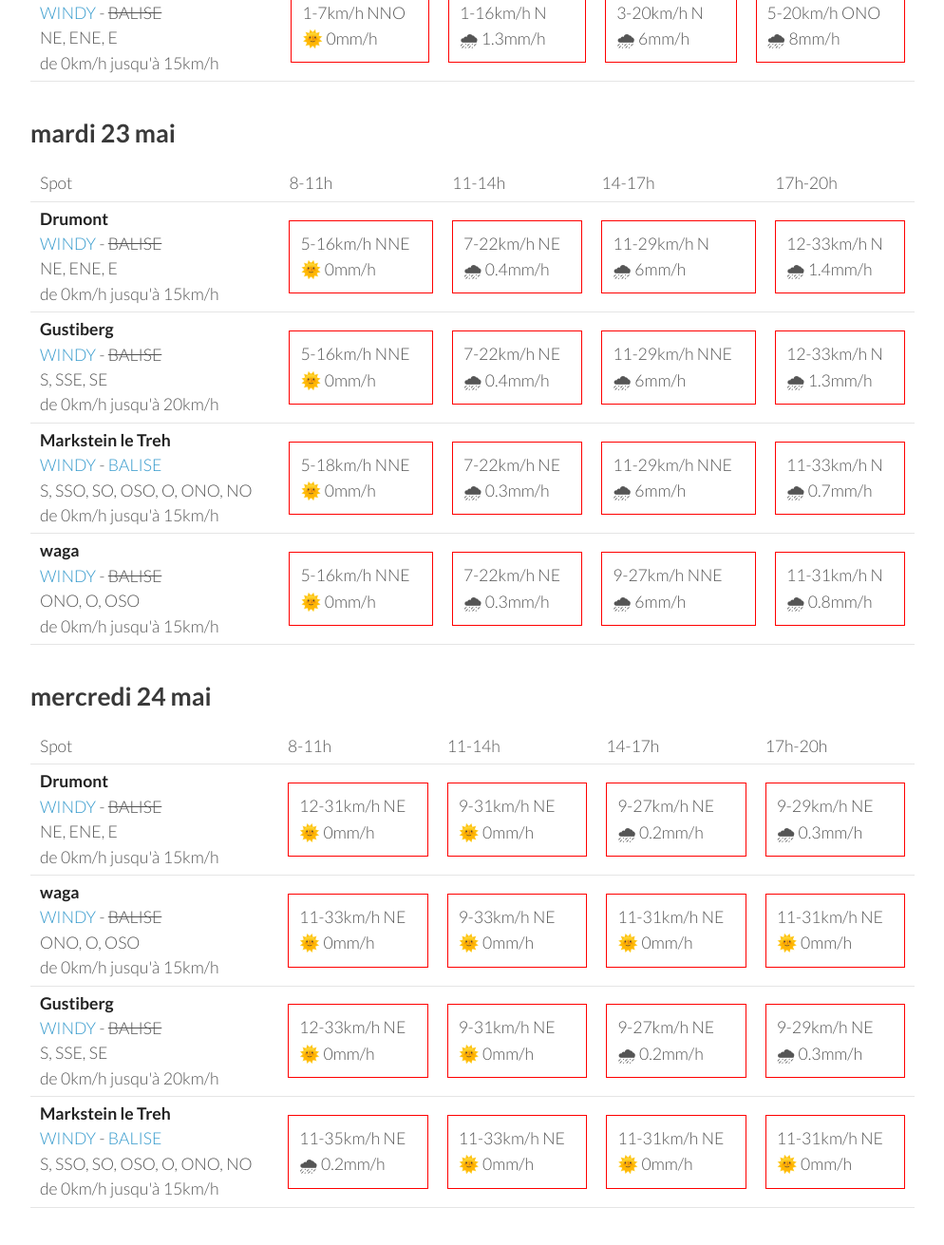
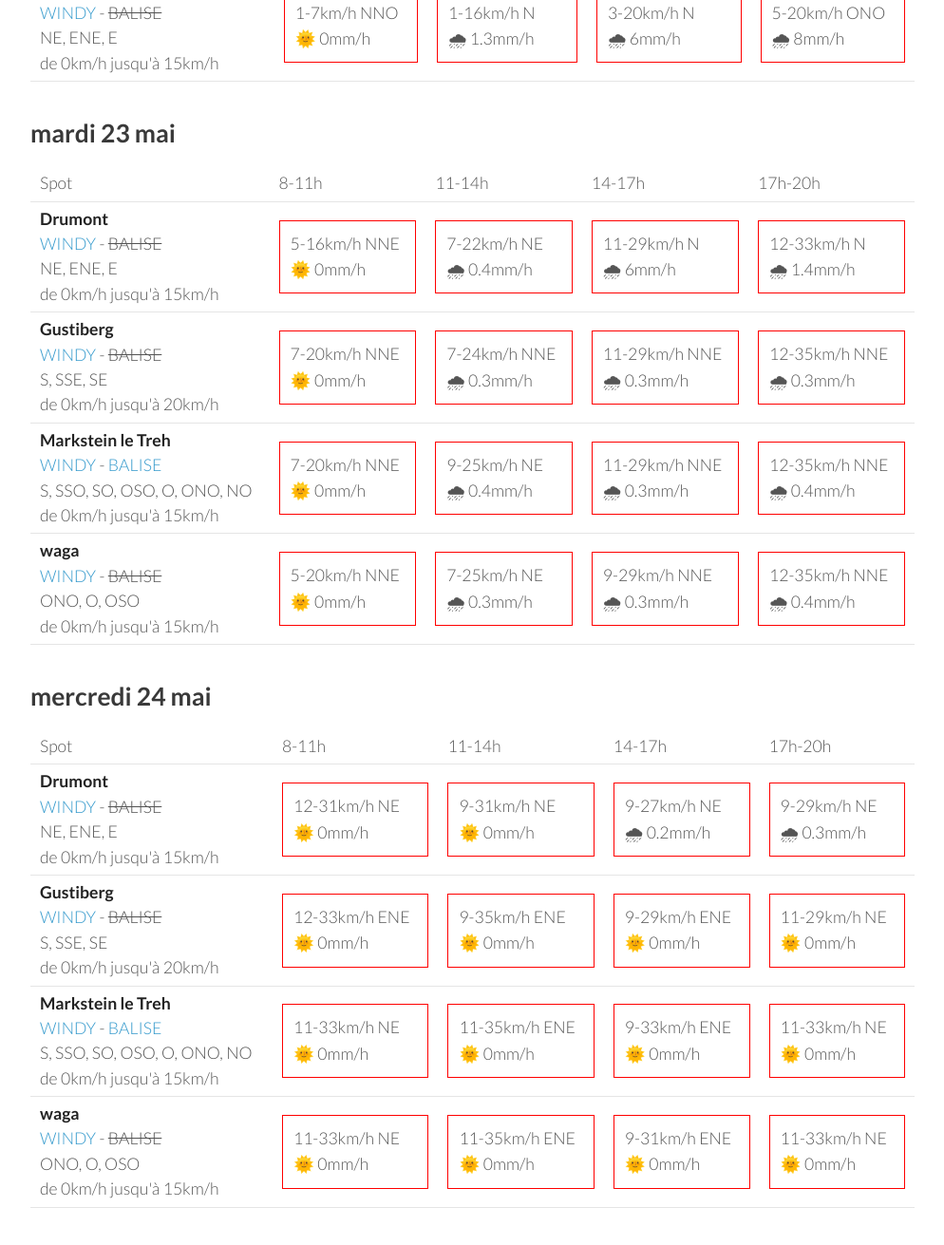
Before and after one commit to parapente-dans-le-nord/parapente-dans-le-nord.github.io, a Jekyll site: the page built from vosges.markdown, in a window 1280 px wide and 1400 px high, scrolled down 2525 px. Shown: the top 1311 px of the window at 95% size, without its empty margins (26-1020 px from the left). Built offline with Jekyll 4.4.1, drawn with Linux system fonts in a browser that asks for light colours; some of the changed text lies outside the part shown.

Commit message:
update index.markdown

```diff
--- a/vosges.markdown
+++ b/vosges.markdown
@@ -25,26 +25,17 @@ page mise à jour le vendredi 19 mai 17:16
         <td><strong>Drumont</strong><br><a href="https://windy.com/47.898/6.919?47.687,6.919,9,m:eYYagmG">WINDY</a> - <span class="no-balise"> BALISE </span><br> <span class="vent-favorable">NE, ENE, E</span><br><span class="force-vent">de 0km/h jusqu'à 15km/h</span> </td>
 
             <td><div class="not-flyable"><p>0-0km/h NA</p><p>🌧️ 0mm/h</p></div></td>
-            <td><div class="not-flyable"><p>12-33km/h NE</p><p>🌞 0mm/h</p></div></td>
-            <td><div class="not-flyable"><p>11-33km/h ENE</p><p>🌞 0mm/h</p></div></td>
-            <td><div class="not-flyable"><p>11-29km/h ENE</p><p>🌞 0mm/h</p></div></td>
-
-    </tr>
-<tr>
-        <td><strong>Gustiberg</strong><br><a href="https://windy.com/47.894/6.934?47.891,6.934,15,m:eYYagmI">WINDY</a> - <span class="no-balise"> BALISE </span><br> <span class="vent-favorable">S, SSE, SE</span><br><span class="force-vent">de 0km/h jusqu'à 20km/h</span> </td>
-
             <td><div class="not-flyable"><p>0-0km/h NA</p><p>🌧️ 0mm/h</p></div></td>
-            <td><div class="not-flyable"><p>11-29km/h NE</p><p>🌞 0mm/h</p></div></td>
-            <td><div class="not-flyable"><p>12-33km/h ENE</p><p>🌞 0mm/h</p></div></td>
-            <td><div class="not-flyable"><p>9-29km/h NE</p><p>🌞 0mm/h</p></div></td>
+            <td><div class="not-flyable"><p>0-0km/h NA</p><p>🌧️ 0mm/h</p></div></td>
+            <td><div class="not-flyable"><p>11-35km/h NE</p><p>🌞 0mm/h</p></div></td>
 
     </tr>
 <tr>
         <td><strong>Markstein le Treh</strong><br><a href="https://windy.com/47.926/7.012?47.505,7.012,8,m:eY1agmQ">WINDY</a> - <span class=""><a href="http://www.balisemeteo.com/balise.php?idBalise=136">BALISE</a> </span><br> <span class="vent-favorable">S, SSO, SO, OSO, O, ONO, NO</span><br><span class="force-vent">de 0km/h jusqu'à 15km/h</span> </td>
 
             <td><div class="not-flyable"><p>0-0km/h NA</p><p>🌧️ 0mm/h</p></div></td>
-            <td><div class="not-flyable"><p>18-48km/h ENE</p><p>🌞 0mm/h</p></div></td>
-            <td><div class="not-flyable"><p>16-42km/h ENE</p><p>🌞 0mm/h</p></div></td>
+            <td><div class="not-flyable"><p>0-0km/h NA</p><p>🌧️ 0mm/h</p></div></td>
+            <td><div class="not-flyable"><p>0-0km/h NA</p><p>🌧️ 0mm/h</p></div></td>
             <td><div class="not-flyable"><p>14-37km/h ENE</p><p>🌞 0mm/h</p></div></td>
 
     </tr>
@@ -52,9 +43,18 @@ page mise à jour le vendredi 19 mai 17:16
         <td><strong>waga</strong><br><a href="https://windy.com/47.903/6.996?47.900,6.983,15">WINDY</a> - <span class="no-balise"> BALISE </span><br> <span class="vent-favorable">ONO, O, OSO</span><br><span class="force-vent">de 0km/h jusqu'à 15km/h</span> </td>
 
             <td><div class="not-flyable"><p>0-0km/h NA</p><p>🌧️ 0mm/h</p></div></td>
-            <td><div class="not-flyable"><p>14-50km/h ENE</p><p>🌞 0mm/h</p></div></td>
+            <td><div class="not-flyable"><p>0-0km/h NA</p><p>🌧️ 0mm/h</p></div></td>
+            <td><div class="not-flyable"><p>0-0km/h NA</p><p>🌧️ 0mm/h</p></div></td>
             <td><div class="not-flyable"><p>14-42km/h ENE</p><p>🌞 0mm/h</p></div></td>
-            <td><div class="not-flyable"><p>12-37km/h ENE</p><p>🌞 0mm/h</p></div></td>
+
+    </tr>
+<tr>
+        <td><strong>Gustiberg</strong><br><a href="https://windy.com/47.894/6.934?47.891,6.934,15,m:eYYagmI">WINDY</a> - <span class="no-balise"> BALISE </span><br> <span class="vent-favorable">S, SSE, SE</span><br><span class="force-vent">de 0km/h jusqu'à 20km/h</span> </td>
+
+            <td><div class="not-flyable"><p>0-0km/h NA</p><p>🌧️ 0mm/h</p></div></td>
+            <td><div class="not-flyable"><p>0-0km/h NA</p><p>🌧️ 0mm/h</p></div></td>
+            <td><div class="not-flyable"><p>0-0km/h NA</p><p>🌧️ 0mm/h</p></div></td>
+            <td><div class="not-flyable"><p>9-31km/h NE</p><p>🌞 0mm/h</p></div></td>
 
     </tr>
 
@@ -76,40 +76,40 @@ page mise à jour le vendredi 19 mai 17:16
 <tr>
         <td><strong>Drumont</strong><br><a href="https://windy.com/47.898/6.919?47.687,6.919,9,m:eYYagmG">WINDY</a> - <span class="no-balise"> BALISE </span><br> <span class="vent-favorable">NE, ENE, E</span><br><span class="force-vent">de 0km/h jusqu'à 15km/h</span> </td>
 
-            <td><div class="not-flyable"><p>9-22km/h E</p><p>🌞 0mm/h</p></div></td>
-            <td><div class="not-flyable"><p>7-27km/h E</p><p>🌞 0mm/h</p></div></td>
-            <td><div class="not-flyable"><p>7-22km/h E</p><p>🌞 0mm/h</p></div></td>
-            <td><div class="not-flyable"><p>7-24km/h ENE</p><p>🌞 0mm/h</p></div></td>
+            <td><div class="not-flyable"><p>11-25km/h ENE</p><p>🌞 0mm/h</p></div></td>
+            <td><div class="not-flyable"><p>9-29km/h E</p><p>🌞 0mm/h</p></div></td>
+            <td><div class="not-flyable"><p>7-22km/h ENE</p><p>🌞 0mm/h</p></div></td>
+            <td><div class="not-flyable"><p>9-27km/h NE</p><p>🌞 0mm/h</p></div></td>
 
 
     </tr>
 <tr>
         <td><strong>Gustiberg</strong><br><a href="https://windy.com/47.894/6.934?47.891,6.934,15,m:eYYagmI">WINDY</a> - <span class="no-balise"> BALISE </span><br> <span class="vent-favorable">S, SSE, SE</span><br><span class="force-vent">de 0km/h jusqu'à 20km/h</span> </td>
 
-            <td><div class="not-flyable"><p>5-14km/h ENE</p><p>🌞 0mm/h</p></div></td>
-            <td><div class="not-flyable"><p>7-24km/h E</p><p>🌞 0mm/h</p></div></td>
-            <td><div class="not-flyable"><p>7-22km/h E</p><p>🌞 0mm/h</p></div></td>
+            <td><div class="not-flyable"><p>5-16km/h ENE</p><p>🌞 0mm/h</p></div></td>
+            <td><div class="not-flyable"><p>9-25km/h E</p><p>🌞 0mm/h</p></div></td>
             <td><div class="not-flyable"><p>7-22km/h ENE</p><p>🌞 0mm/h</p></div></td>
+            <td><div class="not-flyable"><p>9-22km/h NE</p><p>🌞 0mm/h</p></div></td>
 
 
     </tr>
 <tr>
         <td><strong>waga</strong><br><a href="https://windy.com/47.903/6.996?47.900,6.983,15">WINDY</a> - <span class="no-balise"> BALISE </span><br> <span class="vent-favorable">ONO, O, OSO</span><br><span class="force-vent">de 0km/h jusqu'à 15km/h</span> </td>
 
-            <td><div class="not-flyable"><p>0-9km/h NNE</p><p>🌞 0mm/h</p></div></td>
-            <td><div class="not-flyable"><p>5-18km/h E</p><p>🌞 0mm/h</p></div></td>
-            <td><div class="not-flyable"><p>9-27km/h ENE</p><p>🌞 0mm/h</p></div></td>
-            <td><div class="not-flyable"><p>9-27km/h ENE</p><p>🌞 0mm/h</p></div></td>
+            <td><div class="not-flyable"><p>3-12km/h SO</p><p>🌞 0mm/h</p></div></td>
+            <td><div class="not-flyable"><p>5-22km/h E</p><p>🌞 0mm/h</p></div></td>
+            <td><div class="not-flyable"><p>11-31km/h ENE</p><p>🌞 0mm/h</p></div></td>
+            <td><div class="not-flyable"><p>12-35km/h NE</p><p>🌞 0mm/h</p></div></td>
 
 
     </tr>
 <tr>
         <td><strong>Markstein le Treh</strong><br><a href="https://windy.com/47.926/7.012?47.505,7.012,8,m:eY1agmQ">WINDY</a> - <span class=""><a href="http://www.balisemeteo.com/balise.php?idBalise=136">BALISE</a> </span><br> <span class="vent-favorable">S, SSO, SO, OSO, O, ONO, NO</span><br><span class="force-vent">de 0km/h jusqu'à 15km/h</span> </td>
 
-            <td><div class="not-flyable"><p>14-44km/h ENE</p><p>🌞 0mm/h</p></div></td>
-            <td><div class="not-flyable"><p>11-35km/h ENE</p><p>🌞 0mm/h</p></div></td>
-            <td><div class="not-flyable"><p>11-31km/h ENE</p><p>🌞 0mm/h</p></div></td>
-            <td><div class="not-flyable"><p>11-29km/h ENE</p><p>🌞 0mm/h</p></div></td>
+            <td><div class="not-flyable"><p>16-38km/h ENE</p><p>🌞 0mm/h</p></div></td>
+            <td><div class="not-flyable"><p>14-40km/h ENE</p><p>🌞 0mm/h</p></div></td>
+            <td><div class="not-flyable"><p>14-35km/h ENE</p><p>🌞 0mm/h</p></div></td>
+            <td><div class="not-flyable"><p>14-37km/h ENE</p><p>🌞 0mm/h</p></div></td>
 
 
     </tr>
@@ -132,17 +132,17 @@ page mise à jour le vendredi 19 mai 17:16
 <tr>
         <td><strong>waga</strong><br><a href="https://windy.com/47.903/6.996?47.900,6.983,15">WINDY</a> - <span class="no-balise"> BALISE </span><br> <span class="vent-favorable">ONO, O, OSO</span><br><span class="force-vent">de 0km/h jusqu'à 15km/h</span> </td>
 
-            <td><div class="not-flyable"><p>5-22km/h NE</p><p>🌞 0mm/h</p></div></td>
-            <td><div class="not-flyable"><p>7-25km/h ENE</p><p>🌞 0mm/h</p></div></td>
+            <td><div class="flyable"><p>3-7km/h O</p><p>🌞 0mm/h</p></div></td>
             <td><div class="not-flyable"><p>7-25km/h E</p><p>🌞 0mm/h</p></div></td>
-            <td><div class="not-flyable"><p>5-29km/h NO</p><p>🌧 0.8mm/h</p></div></td>
+            <td><div class="not-flyable"><p>7-27km/h E</p><p>🌧 0.4mm/h</p></div></td>
+            <td><div class="not-flyable"><p>7-25km/h E</p><p>🌧 0.3mm/h</p></div></td>
 
 
     </tr>
 <tr>
         <td><strong>Drumont</strong><br><a href="https://windy.com/47.898/6.919?47.687,6.919,9,m:eYYagmG">WINDY</a> - <span class="no-balise"> BALISE </span><br> <span class="vent-favorable">NE, ENE, E</span><br><span class="force-vent">de 0km/h jusqu'à 15km/h</span> </td>
 
-            <td><div class="not-flyable"><p>5-18km/h ENE</p><p>🌞 0mm/h</p></div></td>
+            <td><div class="not-flyable"><p>7-20km/h NE</p><p>🌞 0mm/h</p></div></td>
             <td><div class="not-flyable"><p>7-24km/h E</p><p>🌞 0mm/h</p></div></td>
             <td><div class="not-flyable"><p>5-24km/h E</p><p>🌞 0mm/h</p></div></td>
             <td><div class="not-flyable"><p>7-27km/h NO</p><p>🌧 3.4mm/h</p></div></td>
@@ -152,20 +152,20 @@ page mise à jour le vendredi 19 mai 17:16
 <tr>
         <td><strong>Gustiberg</strong><br><a href="https://windy.com/47.894/6.934?47.891,6.934,15,m:eYYagmI">WINDY</a> - <span class="no-balise"> BALISE </span><br> <span class="vent-favorable">S, SSE, SE</span><br><span class="force-vent">de 0km/h jusqu'à 20km/h</span> </td>
 
-            <td><div class="not-flyable"><p>5-20km/h ENE</p><p>🌞 0mm/h</p></div></td>
-            <td><div class="not-flyable"><p>7-24km/h E</p><p>🌞 0mm/h</p></div></td>
-            <td><div class="not-flyable"><p>5-24km/h E</p><p>🌞 0mm/h</p></div></td>
-            <td><div class="not-flyable"><p>7-27km/h NO</p><p>🌧 2.8mm/h</p></div></td>
+            <td><div class="not-flyable"><p>5-16km/h NNE</p><p>🌞 0mm/h</p></div></td>
+            <td><div class="not-flyable"><p>7-22km/h E</p><p>🌞 0mm/h</p></div></td>
+            <td><div class="not-flyable"><p>7-25km/h E</p><p>🌧 0.3mm/h</p></div></td>
+            <td><div class="not-flyable"><p>5-22km/h ENE</p><p>🌧 0.2mm/h</p></div></td>
 
 
     </tr>
 <tr>
         <td><strong>Markstein le Treh</strong><br><a href="https://windy.com/47.926/7.012?47.505,7.012,8,m:eY1agmQ">WINDY</a> - <span class=""><a href="http://www.balisemeteo.com/balise.php?idBalise=136">BALISE</a> </span><br> <span class="vent-favorable">S, SSO, SO, OSO, O, ONO, NO</span><br><span class="force-vent">de 0km/h jusqu'à 15km/h</span> </td>
 
-            <td><div class="not-flyable"><p>5-22km/h NE</p><p>🌞 0mm/h</p></div></td>
-            <td><div class="not-flyable"><p>7-25km/h ENE</p><p>🌞 0mm/h</p></div></td>
+            <td><div class="not-flyable"><p>16-37km/h ENE</p><p>🌞 0mm/h</p></div></td>
             <td><div class="not-flyable"><p>7-25km/h E</p><p>🌞 0mm/h</p></div></td>
-            <td><div class="not-flyable"><p>5-29km/h NNO</p><p>🌧 0.8mm/h</p></div></td>
+            <td><div class="not-flyable"><p>7-27km/h ENE</p><p>🌧 0.4mm/h</p></div></td>
+            <td><div class="not-flyable"><p>7-25km/h ENE</p><p>🌧 0.3mm/h</p></div></td>
 
 
     </tr>
@@ -189,29 +189,29 @@ page mise à jour le vendredi 19 mai 17:16
         <td><strong>Markstein le Treh</strong><br><a href="https://windy.com/47.926/7.012?47.505,7.012,8,m:eY1agmQ">WINDY</a> - <span class=""><a href="http://www.balisemeteo.com/balise.php?idBalise=136">BALISE</a> </span><br> <span class="vent-favorable">S, SSO, SO, OSO, O, ONO, NO</span><br><span class="force-vent">de 0km/h jusqu'à 15km/h</span> </td>
 
             <td><div class="flyable"><p>1-9km/h NO</p><p>🌞 0mm/h</p></div></td>
-            <td><div class="not-flyable"><p>3-18km/h E</p><p>🌧 1.2mm/h</p></div></td>
-            <td><div class="not-flyable"><p>3-20km/h NE</p><p>🌧 2.4mm/h</p></div></td>
-            <td><div class="not-flyable"><p>3-20km/h ONO</p><p>🌧 7mm/h</p></div></td>
+            <td><div class="not-flyable"><p>1-14km/h E</p><p>🌧 0.5mm/h</p></div></td>
+            <td><div class="not-flyable"><p>1-18km/h NNO</p><p>🌧 4.1mm/h</p></div></td>
+            <td><div class="not-flyable"><p>3-20km/h NO</p><p>🌧 6mm/h</p></div></td>
 
 
     </tr>
 <tr>
         <td><strong>waga</strong><br><a href="https://windy.com/47.903/6.996?47.900,6.983,15">WINDY</a> - <span class="no-balise"> BALISE </span><br> <span class="vent-favorable">ONO, O, OSO</span><br><span class="force-vent">de 0km/h jusqu'à 15km/h</span> </td>
 
-            <td><div class="not-flyable"><p>1-9km/h NO</p><p>🌞 0mm/h</p></div></td>
-            <td><div class="not-flyable"><p>3-16km/h ESE</p><p>🌧 1.4mm/h</p></div></td>
-            <td><div class="not-flyable"><p>3-18km/h NE</p><p>🌧 2.7mm/h</p></div></td>
-            <td><div class="not-flyable"><p>5-20km/h ONO</p><p>🌧 8mm/h</p></div></td>
+            <td><div class="not-flyable"><p>1-9km/h NNO</p><p>🌞 0mm/h</p></div></td>
+            <td><div class="not-flyable"><p>1-14km/h E</p><p>🌧 0.5mm/h</p></div></td>
+            <td><div class="not-flyable"><p>0-18km/h ONO</p><p>🌧 4.5mm/h</p></div></td>
+            <td><div class="not-flyable"><p>1-18km/h NO</p><p>🌧 6mm/h</p></div></td>
 
 
     </tr>
 <tr>
         <td><strong>Gustiberg</strong><br><a href="https://windy.com/47.894/6.934?47.891,6.934,15,m:eYYagmI">WINDY</a> - <span class="no-balise"> BALISE </span><br> <span class="vent-favorable">S, SSE, SE</span><br><span class="force-vent">de 0km/h jusqu'à 20km/h</span> </td>
 
-            <td><div class="not-flyable"><p>1-9km/h NNO</p><p>🌞 0mm/h</p></div></td>
-            <td><div class="not-flyable"><p>0-16km/h NE</p><p>🌧 1.3mm/h</p></div></td>
-            <td><div class="not-flyable"><p>3-20km/h N</p><p>🌧 5mm/h</p></div></td>
-            <td><div class="not-flyable"><p>5-20km/h ONO</p><p>🌧 8mm/h</p></div></td>
+            <td><div class="not-flyable"><p>1-7km/h N</p><p>🌞 0mm/h</p></div></td>
+            <td><div class="not-flyable"><p>1-14km/h NNE</p><p>🌧 0.5mm/h</p></div></td>
+            <td><div class="not-flyable"><p>1-20km/h O</p><p>🌧 4.5mm/h</p></div></td>
+            <td><div class="not-flyable"><p>3-20km/h NO</p><p>🌧 4.5mm/h</p></div></td>
 
 
     </tr>
@@ -254,30 +254,30 @@ page mise à jour le vendredi 19 mai 17:16
 <tr>
         <td><strong>Gustiberg</strong><br><a href="https://windy.com/47.894/6.934?47.891,6.934,15,m:eYYagmI">WINDY</a> - <span class="no-balise"> BALISE </span><br> <span class="vent-favorable">S, SSE, SE</span><br><span class="force-vent">de 0km/h jusqu'à 20km/h</span> </td>
 
-            <td><div class="not-flyable"><p>5-16km/h NNE</p><p>🌞 0mm/h</p></div></td>
-            <td><div class="not-flyable"><p>7-22km/h NE</p><p>🌧 0.4mm/h</p></div></td>
-            <td><div class="not-flyable"><p>11-29km/h NNE</p><p>🌧 6mm/h</p></div></td>
-            <td><div class="not-flyable"><p>12-33km/h N</p><p>🌧 1.3mm/h</p></div></td>
+            <td><div class="not-flyable"><p>7-20km/h NNE</p><p>🌞 0mm/h</p></div></td>
+            <td><div class="not-flyable"><p>7-24km/h NNE</p><p>🌧 0.3mm/h</p></div></td>
+            <td><div class="not-flyable"><p>11-29km/h NNE</p><p>🌧 0.3mm/h</p></div></td>
+            <td><div class="not-flyable"><p>12-35km/h NNE</p><p>🌧 0.3mm/h</p></div></td>
 
 
     </tr>
 <tr>
         <td><strong>Markstein le Treh</strong><br><a href="https://windy.com/47.926/7.012?47.505,7.012,8,m:eY1agmQ">WINDY</a> - <span class=""><a href="http://www.balisemeteo.com/balise.php?idBalise=136">BALISE</a> </span><br> <span class="vent-favorable">S, SSO, SO, OSO, O, ONO, NO</span><br><span class="force-vent">de 0km/h jusqu'à 15km/h</span> </td>
 
-            <td><div class="not-flyable"><p>5-18km/h NNE</p><p>🌞 0mm/h</p></div></td>
-            <td><div class="not-flyable"><p>7-22km/h NE</p><p>🌧 0.3mm/h</p></div></td>
-            <td><div class="not-flyable"><p>11-29km/h NNE</p><p>🌧 6mm/h</p></div></td>
-            <td><div class="not-flyable"><p>11-33km/h N</p><p>🌧 0.7mm/h</p></div></td>
+            <td><div class="not-flyable"><p>7-20km/h NNE</p><p>🌞 0mm/h</p></div></td>
+            <td><div class="not-flyable"><p>9-25km/h NE</p><p>🌧 0.4mm/h</p></div></td>
+            <td><div class="not-flyable"><p>11-29km/h NNE</p><p>🌧 0.3mm/h</p></div></td>
+            <td><div class="not-flyable"><p>12-35km/h NNE</p><p>🌧 0.4mm/h</p></div></td>
 
 
     </tr>
 <tr>
         <td><strong>waga</strong><br><a href="https://windy.com/47.903/6.996?47.900,6.983,15">WINDY</a> - <span class="no-balise"> BALISE </span><br> <span class="vent-favorable">ONO, O, OSO</span><br><span class="force-vent">de 0km/h jusqu'à 15km/h</span> </td>
 
-            <td><div class="not-flyable"><p>5-16km/h NNE</p><p>🌞 0mm/h</p></div></td>
-            <td><div class="not-flyable"><p>7-22km/h NE</p><p>🌧 0.3mm/h</p></div></td>
-            <td><div class="not-flyable"><p>9-27km/h NNE</p><p>🌧 6mm/h</p></div></td>
-            <td><div class="not-flyable"><p>11-31km/h N</p><p>🌧 0.8mm/h</p></div></td>
+            <td><div class="not-flyable"><p>5-20km/h NNE</p><p>🌞 0mm/h</p></div></td>
+            <td><div class="not-flyable"><p>7-25km/h NE</p><p>🌧 0.3mm/h</p></div></td>
+            <td><div class="not-flyable"><p>9-29km/h NNE</p><p>🌧 0.3mm/h</p></div></td>
+            <td><div class="not-flyable"><p>12-35km/h NNE</p><p>🌧 0.4mm/h</p></div></td>
 
 
     </tr>
@@ -308,32 +308,32 @@ page mise à jour le vendredi 19 mai 17:16
 
     </tr>
 <tr>
-        <td><strong>waga</strong><br><a href="https://windy.com/47.903/6.996?47.900,6.983,15">WINDY</a> - <span class="no-balise"> BALISE </span><br> <span class="vent-favorable">ONO, O, OSO</span><br><span class="force-vent">de 0km/h jusqu'à 15km/h</span> </td>
-
-            <td><div class="not-flyable"><p>11-33km/h NE</p><p>🌞 0mm/h</p></div></td>
-            <td><div class="not-flyable"><p>9-33km/h NE</p><p>🌞 0mm/h</p></div></td>
-            <td><div class="not-flyable"><p>11-31km/h NE</p><p>🌞 0mm/h</p></div></td>
-            <td><div class="not-flyable"><p>11-31km/h NE</p><p>🌞 0mm/h</p></div></td>
-
-
-    </tr>
-<tr>
         <td><strong>Gustiberg</strong><br><a href="https://windy.com/47.894/6.934?47.891,6.934,15,m:eYYagmI">WINDY</a> - <span class="no-balise"> BALISE </span><br> <span class="vent-favorable">S, SSE, SE</span><br><span class="force-vent">de 0km/h jusqu'à 20km/h</span> </td>
 
-            <td><div class="not-flyable"><p>12-33km/h NE</p><p>🌞 0mm/h</p></div></td>
-            <td><div class="not-flyable"><p>9-31km/h NE</p><p>🌞 0mm/h</p></div></td>
-            <td><div class="not-flyable"><p>9-27km/h NE</p><p>🌧 0.2mm/h</p></div></td>
-            <td><div class="not-flyable"><p>9-29km/h NE</p><p>🌧 0.3mm/h</p></div></td>
+            <td><div class="not-flyable"><p>12-33km/h ENE</p><p>🌞 0mm/h</p></div></td>
+            <td><div class="not-flyable"><p>9-35km/h ENE</p><p>🌞 0mm/h</p></div></td>
+            <td><div class="not-flyable"><p>9-29km/h ENE</p><p>🌞 0mm/h</p></div></td>
+            <td><div class="not-flyable"><p>11-29km/h NE</p><p>🌞 0mm/h</p></div></td>
 
 
     </tr>
 <tr>
         <td><strong>Markstein le Treh</strong><br><a href="https://windy.com/47.926/7.012?47.505,7.012,8,m:eY1agmQ">WINDY</a> - <span class=""><a href="http://www.balisemeteo.com/balise.php?idBalise=136">BALISE</a> </span><br> <span class="vent-favorable">S, SSO, SO, OSO, O, ONO, NO</span><br><span class="force-vent">de 0km/h jusqu'à 15km/h</span> </td>
 
-            <td><div class="not-flyable"><p>11-35km/h NE</p><p>🌧 0.2mm/h</p></div></td>
             <td><div class="not-flyable"><p>11-33km/h NE</p><p>🌞 0mm/h</p></div></td>
-            <td><div class="not-flyable"><p>11-31km/h NE</p><p>🌞 0mm/h</p></div></td>
-            <td><div class="not-flyable"><p>11-31km/h NE</p><p>🌞 0mm/h</p></div></td>
+            <td><div class="not-flyable"><p>11-35km/h ENE</p><p>🌞 0mm/h</p></div></td>
+            <td><div class="not-flyable"><p>9-33km/h ENE</p><p>🌞 0mm/h</p></div></td>
+            <td><div class="not-flyable"><p>11-33km/h NE</p><p>🌞 0mm/h</p></div></td>
+
+
+    </tr>
+<tr>
+        <td><strong>waga</strong><br><a href="https://windy.com/47.903/6.996?47.900,6.983,15">WINDY</a> - <span class="no-balise"> BALISE </span><br> <span class="vent-favorable">ONO, O, OSO</span><br><span class="force-vent">de 0km/h jusqu'à 15km/h</span> </td>
+
+            <td><div class="not-flyable"><p>11-33km/h NE</p><p>🌞 0mm/h</p></div></td>
+            <td><div class="not-flyable"><p>11-35km/h ENE</p><p>🌞 0mm/h</p></div></td>
+            <td><div class="not-flyable"><p>9-31km/h ENE</p><p>🌞 0mm/h</p></div></td>
+            <td><div class="not-flyable"><p>11-33km/h NE</p><p>🌞 0mm/h</p></div></td>
 
 
     </tr>
```
Also changed, not shown: other parts of vosges.markdown (+1 -1 lines).
